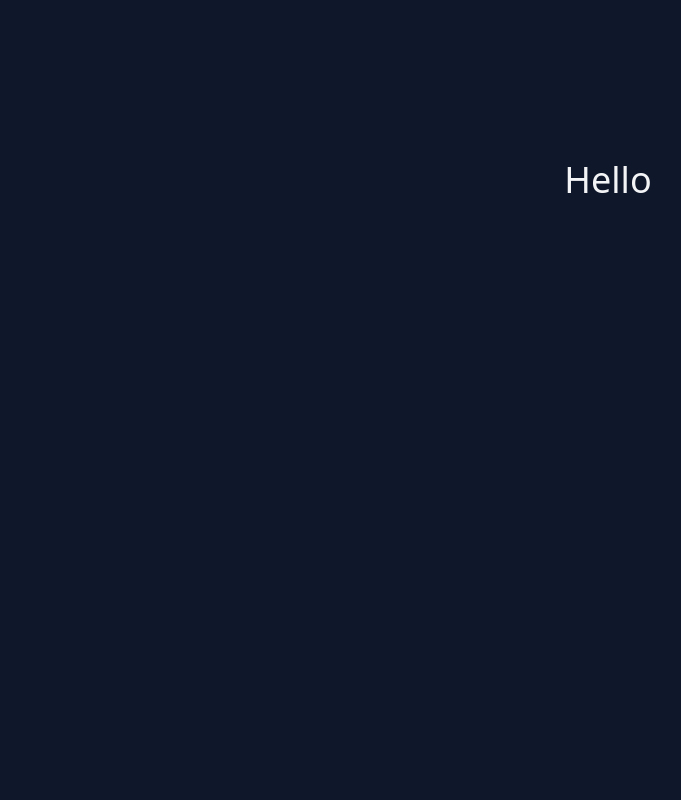
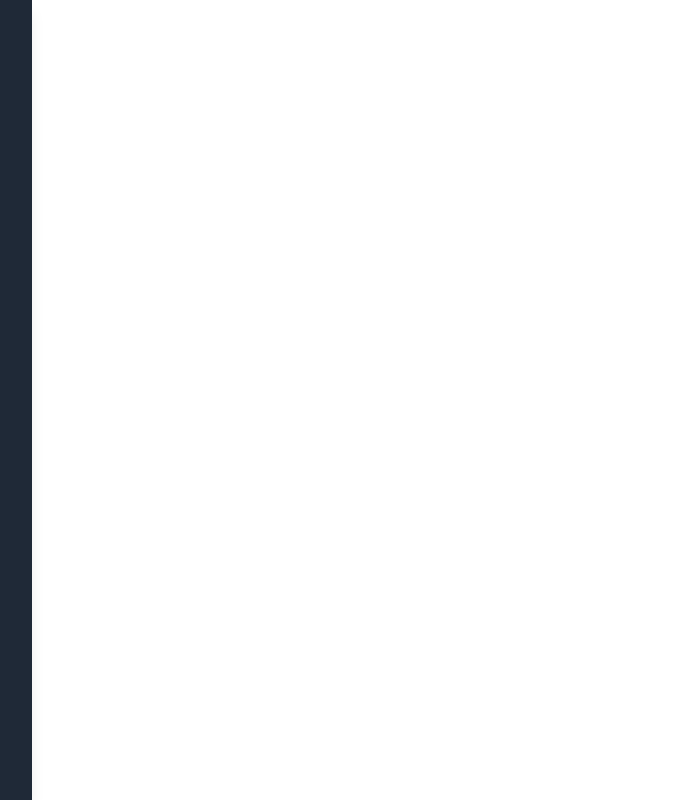
Before and after one commit to mena0018/Discord-Clone, a React (Vite) app: page / in a window 1280 px wide. Shown: the whole page, without its empty margins (32-713 px from the left). Built offline with nearby package versions, Linux system fonts and the light colour scheme.

Commit message:
Addition of the SideBar component into the App component

```diff
--- a/src/App.tsx
+++ b/src/App.tsx
@@ -1,7 +1,9 @@
+import SideBar from "./components/SideBar";
+
 function App() {
   return (
-    <div className="h-[100vh] bg-slate-900">
-      <h1 className="text-center text-4xl text-gray-100 p-40">Hello</h1>
+    <div className="flex">
+      <SideBar />
     </div>
   );
 }
```
